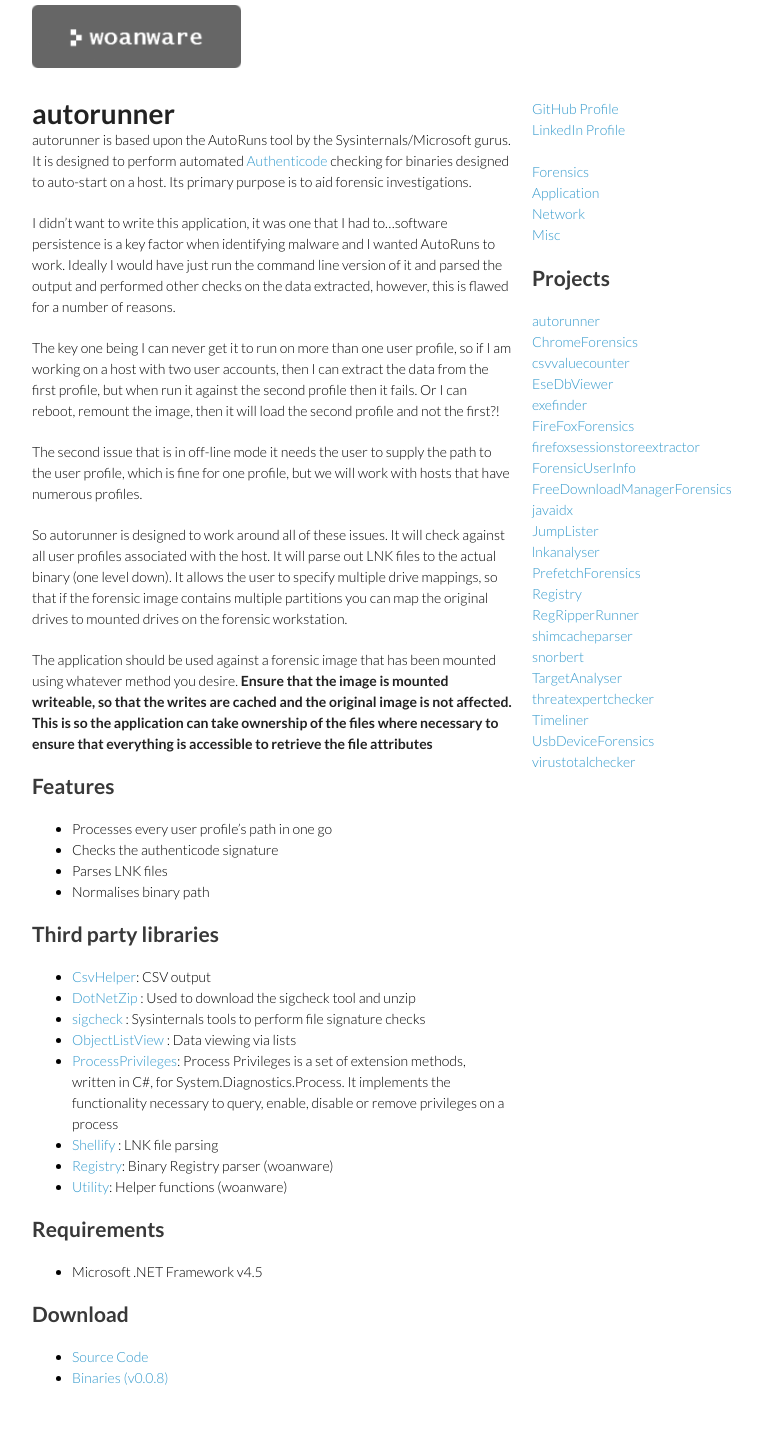
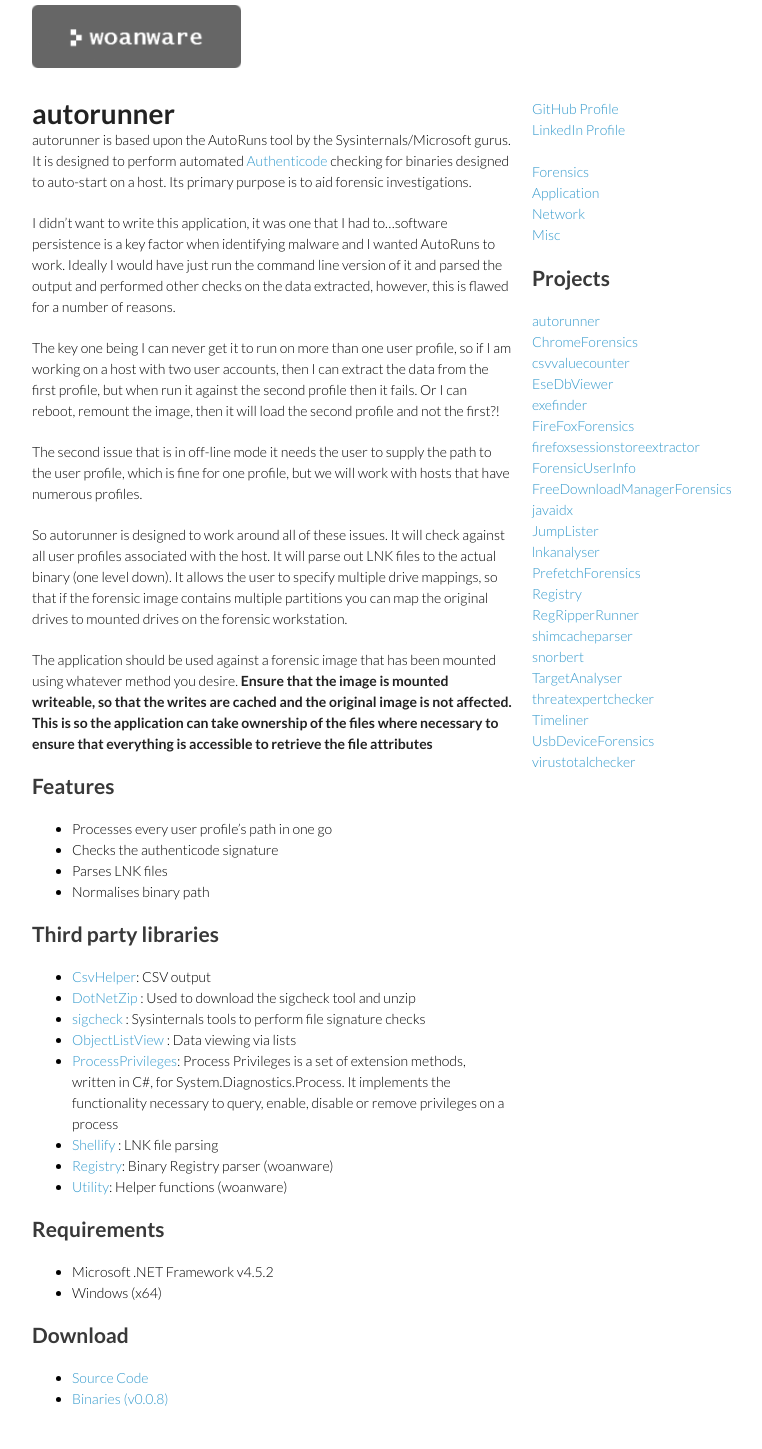
Before and after one commit to woanware/woanware.github.io, a Jekyll site: the page built from forensics/autorunner.md, in a window 1280 px wide. Shown: the whole page, without its empty margins (243-1005 px from the left). Built offline with Jekyll 4.4.1, drawn with Linux system fonts in a browser that asks for light colours; before the commit the page ends 1428 px from its top, so only the background shows below that.

Commit message:
Updated autorunner link

```diff
--- a/forensics/autorunner.md
+++ b/forensics/autorunner.md
@@ -16,7 +16,8 @@
 
 So autorunner is designed to work around all of these issues. It will check against all user profiles associated with the host. It will parse out LNK files to the actual binary (one level down). It allows the user to specify multiple drive mappings, so that if the forensic image contains multiple partitions you can map the original drives to mounted drives on the forensic workstation.
 
-The application should be used against a forensic image that has been mounted using whatever method you desire. **Ensure that the image is mounted writeable, so that the writes are cached and the original image is not affected. This is so the application can take ownership of the files where necessary to ensure that everything is accessible to retrieve the file attributes**
+The application should be used against a forensic image that has been mounted using whatever method you desire.
+ **Ensure that the image is mounted writeable, so that the writes are cached and the original image is not affected. This is so the application can take ownership of the files where necessary to ensure that everything is accessible to retrieve the file attributes**
 
 ## Features ##
 
@@ -38,9 +39,10 @@
 
 ## Requirements ##
 
-- Microsoft .NET Framework v4.5
+- Microsoft .NET Framework v4.5.2
+- Windows (x64)
 
 ## Download ##
 
 - [Source Code](https://github.com/woanware/autorunner)
-- [Binaries (v0.0.8)](/downloads/autorunner.v0.0.8.zip)
+- [Binaries (v0.0.8)](https://github.com/woanware/autorunner/releases/download/v0.0.9/autorunner.v0.0.9.zip)
```
